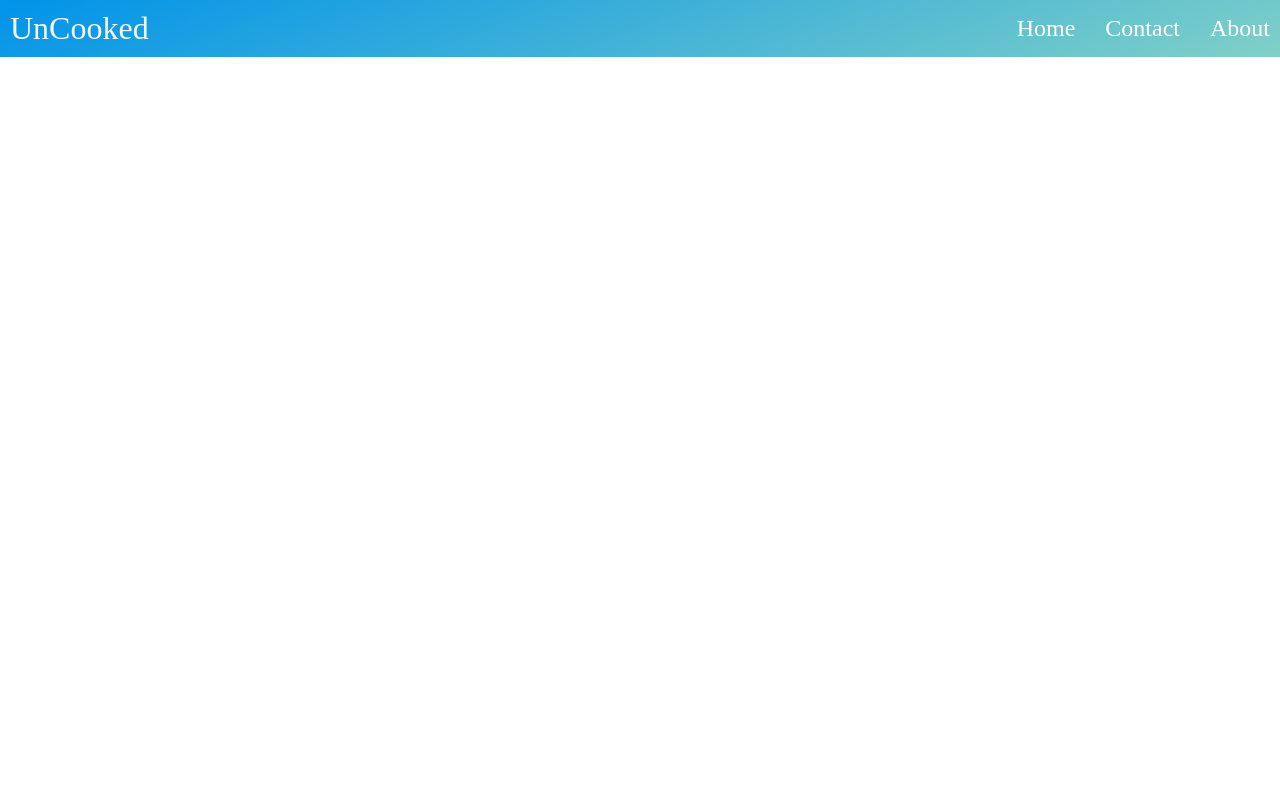
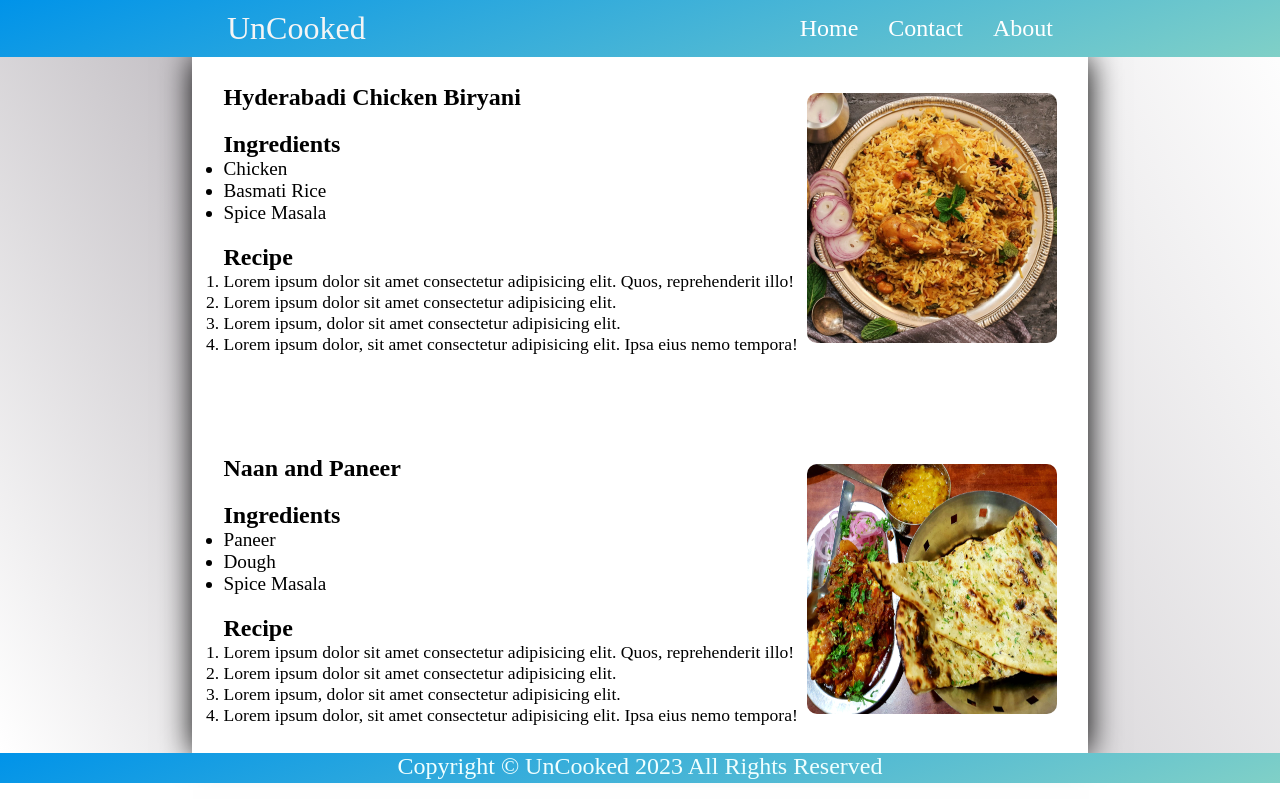
Before and after one commit to premchandellendula/recipeProject, a plain HTML site: page index.html in a window 1280 px wide. Drawn offline with Linux system fonts and the light colour scheme.

Commit message:
completed the basic html & css project

```diff
--- a/index.html
+++ b/index.html
@@ -1,13 +1,16 @@
 <!DOCTYPE html>
 <html lang="en">
+
 <head>
     <meta charset="UTF-8">
     <meta name="viewport" content="width=device-width, initial-scale=1.0">
     <title>Tastes of Hyderabad</title>
     <link rel="stylesheet" href="style.css">
 </head>
+
 <body>
     <div class="container">
+        <header>
             <div class="nav-container">
                 <nav>
                     <ul id="nav-list">
@@ -24,6 +27,100 @@
                     </ul>
                 </nav>
             </div>
+        </header>
+
+
+        <main>
+            <div class="content-box">
+                <!-- item1 -->
+                <section>
+                    <div class="item">
+                        <div class="left-box">
+                            <!-- heading -->
+                            <h2>Hyderabadi Chicken Biryani</h2>
+                            <div>
+                                <h2>Ingredients</h2>
+                                <ul class="ing-box">
+                                    <li>Chicken</li>
+                                    <li>Basmati Rice</li>
+                                    <li>Spice Masala</li>
+                                </ul>
+                            </div>
+                            <div>
+                                <h2>Recipe</h2>
+                                <ol class="recipe-box">
+                                    <li>Lorem ipsum dolor sit amet consectetur adipisicing elit. Quos, reprehenderit
+                                        illo!
+                                    </li>
+                                    <li>Lorem ipsum dolor sit amet consectetur adipisicing elit.</li>
+                                    <li>Lorem ipsum, dolor sit amet consectetur adipisicing elit.</li>
+                                    <li>Lorem ipsum dolor, sit amet consectetur adipisicing elit. Ipsa eius nemo
+                                        tempora!
+                                    </li>
+                                </ol>
+                            </div>
+
+
+                        </div>
+                        <div class="right-box">
+                            <img src="Hyderabadi-chicken-Biryani.jpg">
+                            <div class="overlay">
+                                <span>
+                                    Click here to Buy
+                                </span>
+                            </div>
+                        </div>
+                    </div>
+                </section>
+                <!-- item2 -->
+                <section>
+                    <div class="item">
+                        <div class="left-box">
+                            <!-- heading -->
+                            <h2>Naan and Paneer</h2>
+                            <div>
+                                <h2>Ingredients</h2>
+                                <ul class="ing-box">
+                                    <li>Paneer</li>
+                                    <li>Dough</li>
+                                    <li>Spice Masala</li>
+                                </ul>
+                            </div>
+                            <div>
+                                <h2>Recipe</h2>
+                                <ol class="recipe-box">
+                                    <li>Lorem ipsum dolor sit amet consectetur adipisicing elit. Quos, reprehenderit
+                                        illo!
+                                    </li>
+                                    <li>Lorem ipsum dolor sit amet consectetur adipisicing elit.</li>
+                                    <li>Lorem ipsum, dolor sit amet consectetur adipisicing elit.</li>
+                                    <li>Lorem ipsum dolor, sit amet consectetur adipisicing elit. Ipsa eius nemo
+                                        tempora!
+                                    </li>
+                                </ol>
+                            </div>
+
+
+                        </div>
+                        <div class="right-box">
+                            <img src="paneerNaan.jpg">
+                            <div class="overlay">
+                                <span>
+                                    Click here to Buy
+                                </span>
+                            </div>
+                        </div>
+                    </div>
+                </section>
+            </div>
+        </main>
+
+        <footer>
+            <div class="footer-box">
+                <p>Copyright &copy; UnCooked 2023 All Rights Reserved</p>
+            </div>
+        </footer>
     </div>
 </body>
+
 </html>
--- a/style.css
+++ b/style.css
@@ -5,9 +5,12 @@
 }
 
 .container{
-    height: 100vh;
-    width: 100vw;
+    height: 100%;
+    width: 100%;
     overflow: none;
+    background-color: #ffffff;
+    background-image: linear-gradient(62deg, #ffffff 1%, #c0bcc1 36%, #ffffff 100%);
+
 }
 
 .nav-container{
@@ -33,7 +36,7 @@ nav{
     list-style: none;
     font-size: 1.5rem;
     display: flex;
-    justify-content: space-between;
+    justify-content: space-around;
     align-items: center;
 }
 
@@ -51,3 +54,101 @@ a{
     display: flex;
     gap: 30px;
 }
+
+.content-box{
+    width: 70%;
+    margin: auto;
+    /* border: 0.5px solid black; */
+    background-color: white;
+    display: flex;
+    flex-direction: column;
+    gap: 100px;
+    padding: 1.7rem;
+    box-shadow: 1px 1px 30px black;
+}
+
+.item{
+    display: flex;
+    justify-content: space-around;
+    align-items: center;
+}
+
+.right-box{
+    position: relative;
+    overflow: hidden;
+    transition: all 0.6s linear 0ss;
+}
+
+.right-box img{
+    width: 250px;
+    height: 250px;
+    border-radius: 10px;
+    transition: all 0.6s linear 0s;
+}
+
+.right-box:hover{
+    transform: scale(1.1);
+}
+
+.left-box{
+    display: flex;
+    flex-direction: column;
+    gap: 20px;
+}
+
+.left-box h2{
+    font-size: 1.5rem;
+}
+
+.ing-box{
+    font-size: 1.2rem;
+}
+
+.recipe-box{
+    font-size: 1.1rem;
+}
+
+.right-box .overlay{
+    position: absolute;
+    top: 0;
+    left: 0;
+    height: 100%;
+    width: 100%;
+    background-color: rgb(36, 34, 34, 0.713);
+    border-radius: 10px;
+    display: flex;
+    justify-content: center;
+    align-items: center;
+    opacity: 0;
+    transition: all 0.3s linear 0s;
+}
+
+.right-box:hover .overlay{
+    opacity: 1;
+}
+
+.right-box .overlay span{
+    color: aliceblue;
+}
+
+
+
+
+
+
+
+
+
+
+.footer-box{
+    background-color: #0093E9;
+    background-image: linear-gradient(160deg, #0093E9 0%, #80D0C7 100%);
+    width: 100%;
+    text-align: center;
+    min-height: 30px;
+}
+
+.footer-box p{
+    color: azure;
+    font-size: 1.5rem;
+}
```
Lines whose indentation alone changed are shown as unchanged.
